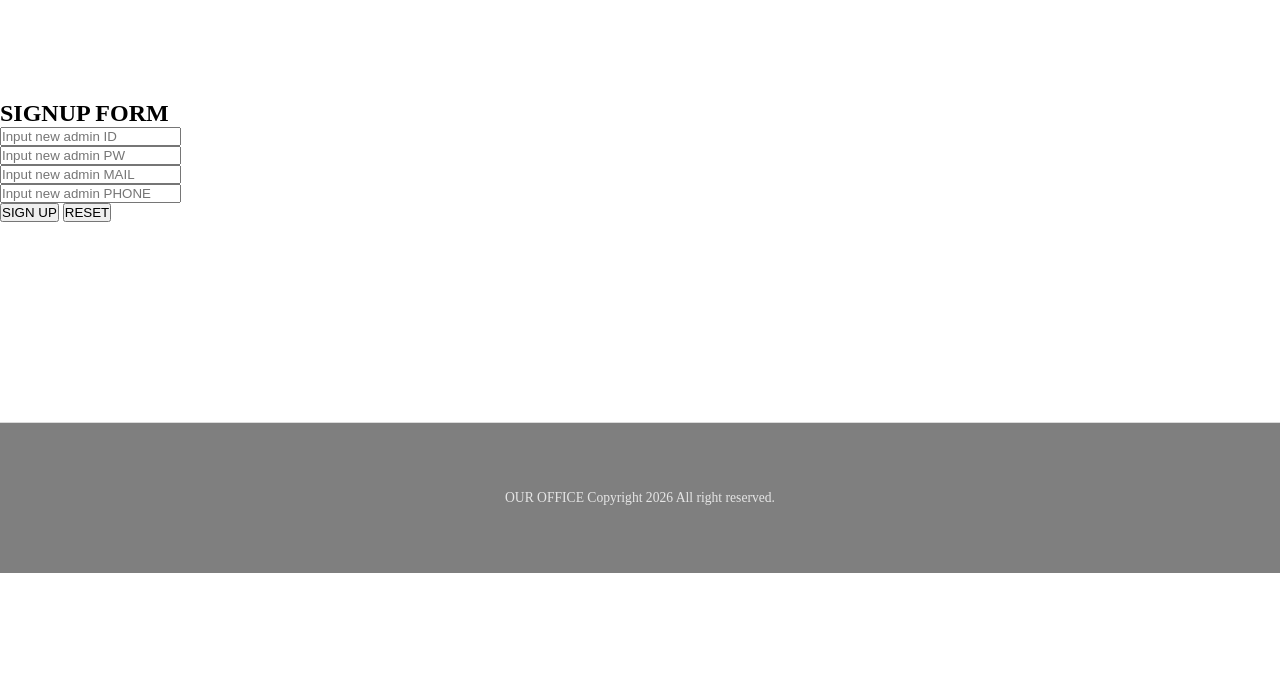
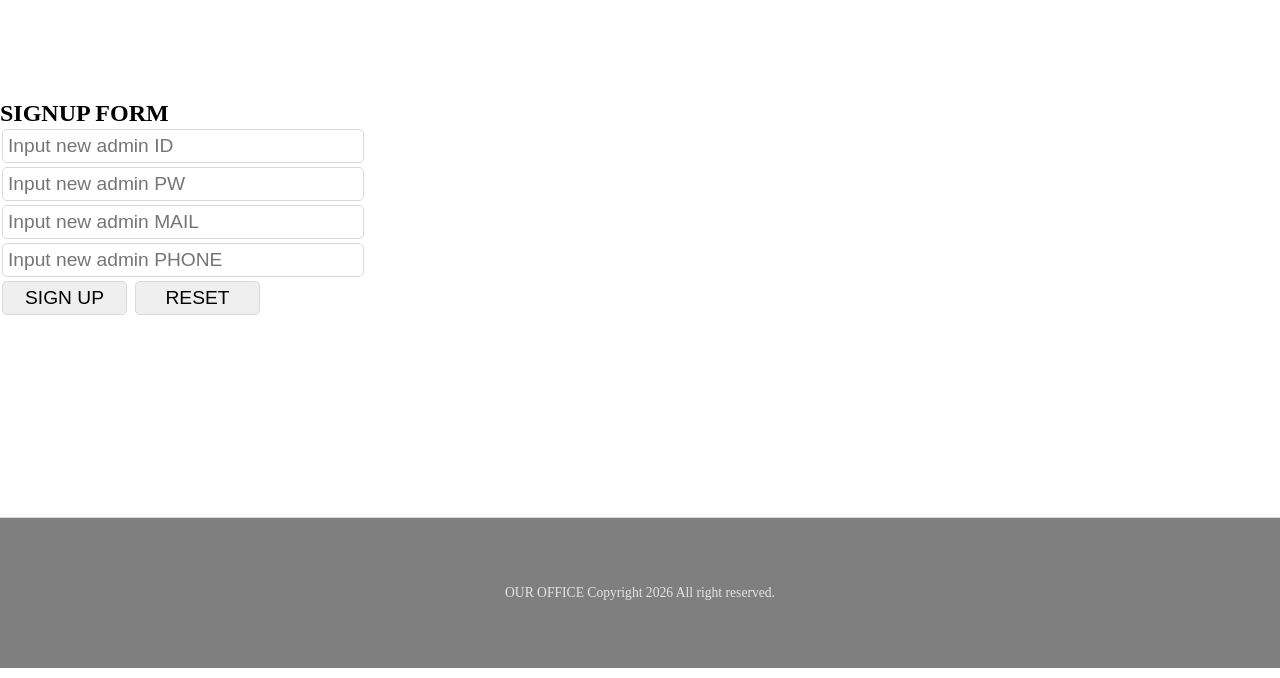
Before and after one commit to kgh260910/HomeVaccinPjt, a Java web app: page /view/member/signup_form.jsp in a window 1280 px wide. Shown: the part 122-800 px from the top of the page. Run offline with Tomcat 11, a stand-in JSP engine, Linux system fonts and the light colour scheme.

Commit message:
title.css에 input css 추가

```diff
--- a/src/main/java/com/home/member/MemberController.java
+++ b/src/main/java/com/home/member/MemberController.java
@@ -31,6 +31,9 @@ public class MemberController extends HttpServlet {
 			nextPage = generateView("signup_form");
 			break;
 
+		case "/signup_confirm.mem":
+			break;
+
 		case "/signin_form.mem":
 
 			break;
--- a/src/main/webapp/res/css/include/title.css
+++ b/src/main/webapp/res/css/include/title.css
@@ -20,3 +20,35 @@ li {
 	list-style: none;
 	float: left;
 }
+
+/* input common css */
+.basic_input {
+	width: 350px;
+	padding: 5px;
+	margin: 2px;
+	outline: none;
+	font-size: 1.2em;
+	border: 1px solid #dadada;
+	border-radius: 5px;
+	cursor: pointer;
+}
+
+.basic_input:focus {
+	background-color: rgba(0, 0, 255, .1);
+}
+
+.basic_button {
+	width: 125px;
+	padding: 5px;
+	margin: 2px;
+	outline: none;
+	font-size: 1.2em;
+	border: 1px solid #dadada;
+	border-radius: 5px;
+	cursor: pointer;
+}
+
+.basic_button:hover {
+	background-color: rgba(0, 0, 255, .1);
+	box-shadow: 3px 3px 3px rgba(200, 200, 200, .4);
+}
--- /dev/null
+++ b/src/main/webapp/view/include/js/member.jsp
@@ -0,0 +1,5 @@
+<%@ page language="java" contentType="text/html; charset=UTF-8"
+    pageEncoding="UTF-8"%>
+<script>
+
+</script>
--- a/src/main/webapp/view/member/signup_form.jsp
+++ b/src/main/webapp/view/member/signup_form.jsp
@@ -18,16 +18,16 @@
 
 			<form action="<%= request.getContextPath() %>/signup_confirm.mem" method="post" name="signup_form">
 
-				<input type="text" name="admin_id" placeholder="Input new admin ID">
+				<input class="basic_input" type="text" name="admin_id" placeholder="Input new admin ID">
 				<br>
-				<input type="password" name="admin_pw" placeholder="Input new admin PW">
+				<input class="basic_input" type="password" name="admin_pw" placeholder="Input new admin PW">
 				<br>
-				<input type="eamil" name="admin_mail" placeholder="Input new admin MAIL">
+				<input class="basic_input" type="eamil" name="admin_mail" placeholder="Input new admin MAIL">
 				<br>
-				<input type="text" name="admin_phone" placeholder="Input new admin PHONE">
+				<input class="basic_input" type="text" name="admin_phone" placeholder="Input new admin PHONE">
 				<br>
-				<input type="button" value="SIGN UP" onclick="signupForm();">
-				<input type="reset" value="RESET">
+				<input class="basic_button" type="button" value="SIGN UP" onclick="signupForm();">
+				<input class="basic_button" type="reset" value="RESET">
 			</form>
 		</div>
 	</section>
```
